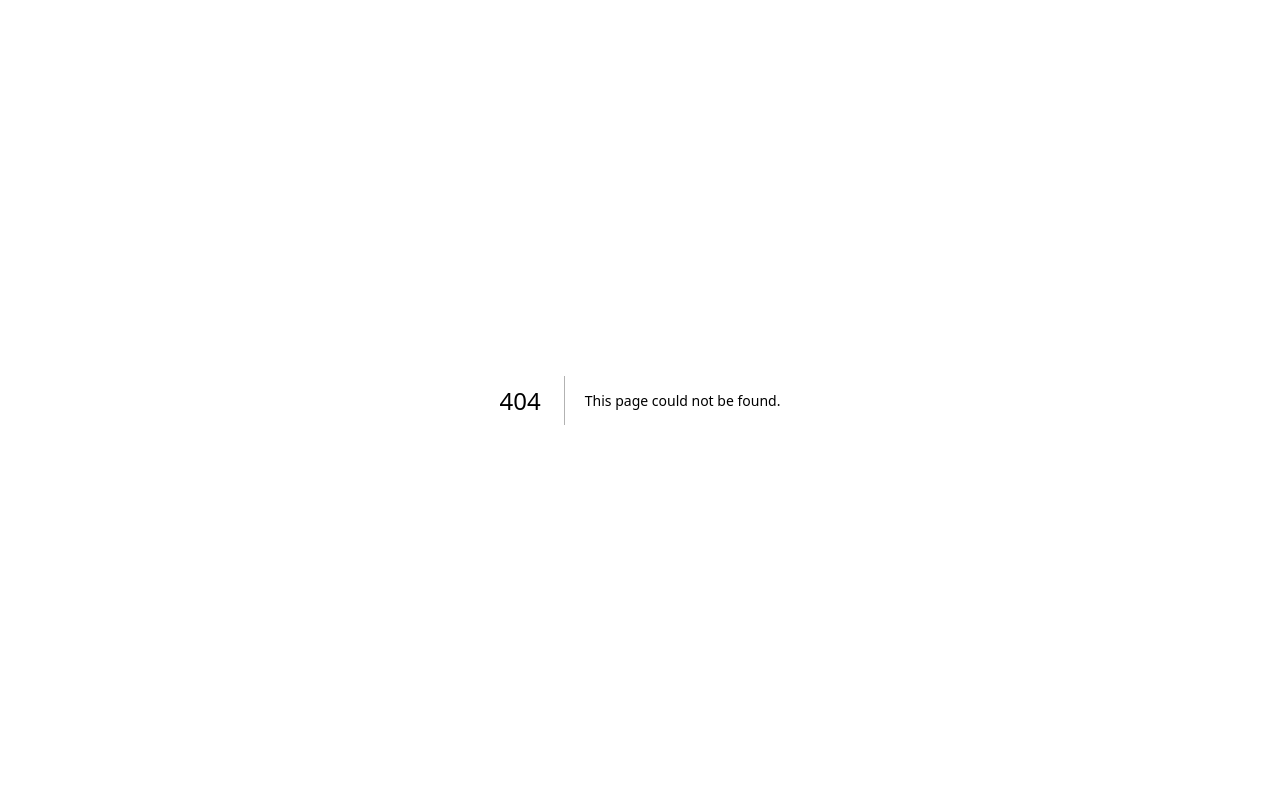
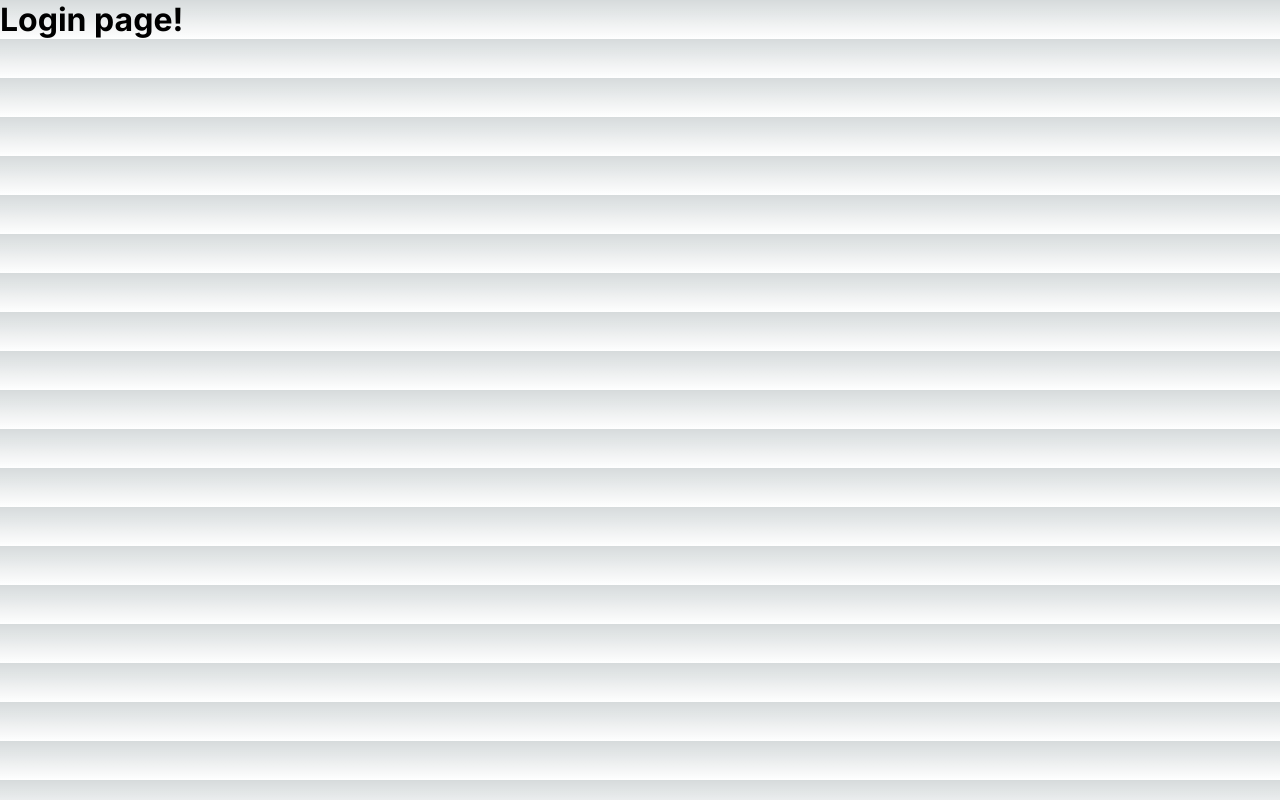
Before and after one commit to scamgi/LingoReco, a Next.js app: page /login in a window 1280 px wide. Before the commit this address had no page. Built offline with nearby package versions, Linux system fonts and the light colour scheme.

Commit message:
login page added

```diff
--- /dev/null
+++ b/src/app/login/page.tsx
@@ -0,0 +1,3 @@
+export default function Login() {
+    return <h1>Login page!</h1>;
+}
```
